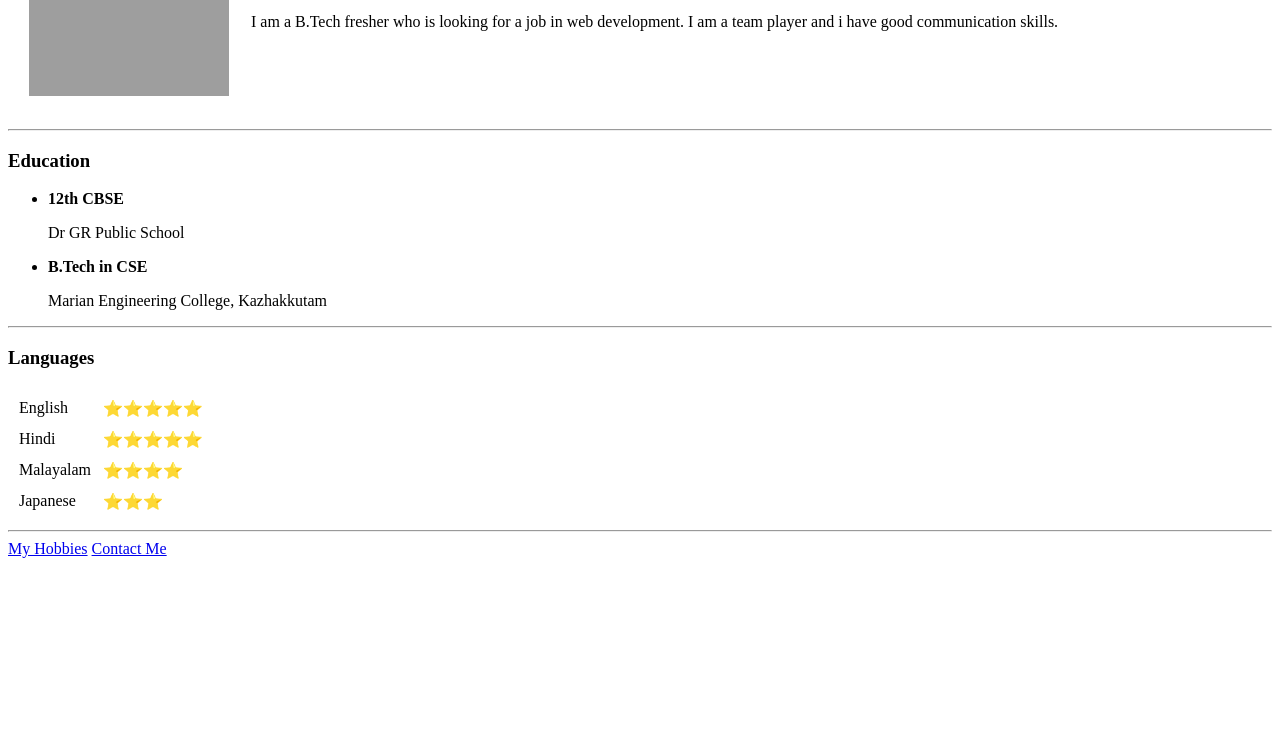
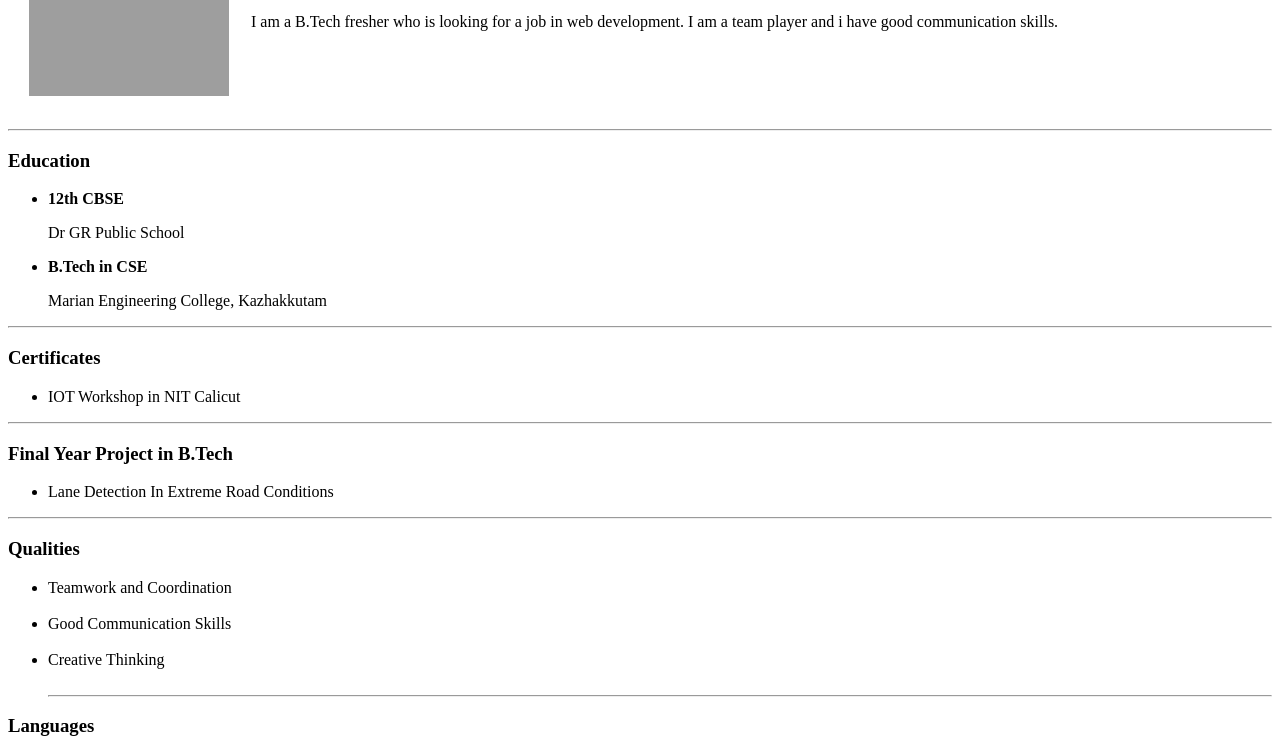
Before and after one commit to rohithnair23/cv, a plain HTML site: page index.html in a window 1280 px wide. Shown: the part 183-936 px from the top of the page. Before the commit the page ends 800 px from the top, so only its background shows below. Drawn offline with Linux system fonts and the light colour scheme; grey boxes are pictures that could not be loaded.

Commit message:
Update index.html

```diff
--- a/index.html
+++ b/index.html
@@ -34,6 +34,26 @@
       <p>Marian Engineering College, Kazhakkutam</p>
     </ul>
     <hr />
+    <h3>Certificates</h3>
+    <ul>
+      <li>IOT Workshop in NIT Calicut</li>
+    </ul>
+    <hr />
+    <h3>Final Year Project in B.Tech</h3>
+    <ul>
+      <li>Lane Detection In Extreme Road Conditions</li>
+    </ul>
+    <hr />
+    <h3>Qualities</h3>
+    <ul>
+      <li>Teamwork and Coordination</li>
+      <br />
+      <li>Good Communication Skills</li>
+      <br />
+      <li>Creative Thinking</li>
+      <br />
+      <hr />
+    </ul>
     <h3>Languages</h3>
     <table cellspacing="10">
       <tr>
```
